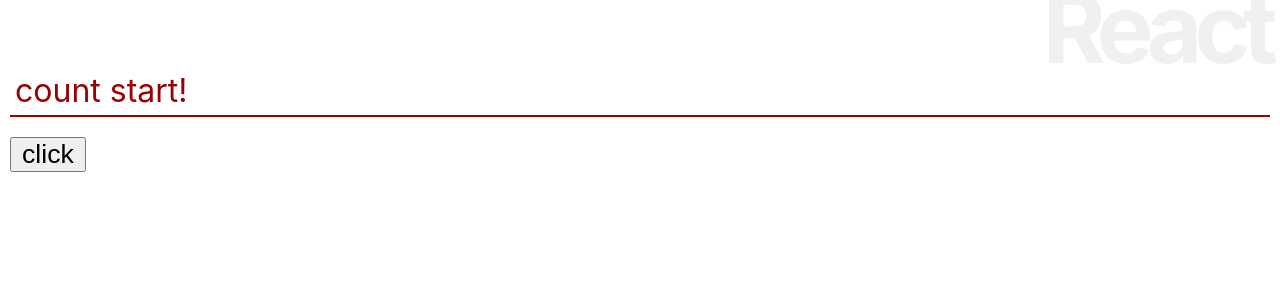
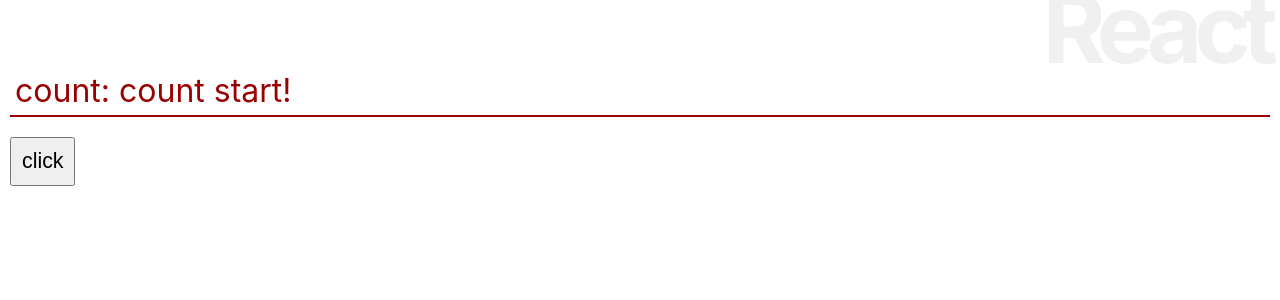
Before and after one commit to KATO-Hiro/React-Sample-App, a React (Create React App) app in the folder frontend/: page / in a window 1280 px wide. Shown: the top 300 px of the page. Built offline with nearby package versions, Linux system fonts and the light colour scheme.

Commit message:
Enable to change display using state

```diff
--- a/frontend/src/App.js
+++ b/frontend/src/App.js
@@ -3,6 +3,8 @@ import Rect from './Rect';
 import './App.css';
 
 class App extends Component {
+  data = [];
+
   msgStyle = {
     fontSize: "24pt",
     color: "#900",
@@ -11,9 +13,26 @@ class App extends Component {
     borderBottom: "2px solid #900"
   }
 
+  msgStyle1 = {
+    fontSize: "24pt",
+    color: "#900",
+    margin: "20px 0px",
+    padding: "5px",
+    borderBottom: "2px solid #900"
+  }
+
+  msgStyle2 = {
+    fontSize: "20pt",
+    color: "white",
+    backgroundColor: "#900",
+    margin: "20px 0px",
+    padding: "5px",
+    borderBottom: "2px solid #900"
+  }
+
   btnStyle = {
-    fontSize: "20pt",
-    padding: "0px 10px"
+    fontSize: "16pt",
+    padding: "10px"
   }
 
   constructor(props) {
@@ -21,6 +40,7 @@ class App extends Component {
     this.state = {
       counter: 0,
       msg: 'count start!',
+      flag: true,
     };
 
     // ステートを更新している
@@ -37,7 +57,8 @@ class App extends Component {
   doAction(e) {
     this.setState((state) => ({
       counter: state.counter + 1,
-      msg: 'count: ' + state.counter
+      msg: 'count: ' + state.counter,
+      flag: !state.flag // flagを切り替えている
     }));
   }
 
@@ -48,7 +69,11 @@ class App extends Component {
       <Rect x="150" y="100" w="150" h="150" c="#f6f9" r="75" />
       <Rect x="100" y="150" w="150" h="150" c="#6669" r="25" /> */}
 
-      <p style={this.msgStyle}>{this.state.msg}</p>
+      {this.state.flag ?
+        <p style={this.msgStyle1}>count: {this.state.msg}</p>
+        :
+        <p style={this.msgStyle2}>{this.state.msg}です。</p>
+      }
       <button style={this.btnStyle} onClick={this.doAction}>click</button>
       {/* <p style={this.msgStyle}>{this.props.msg}</p> */}
     </div>;
```
